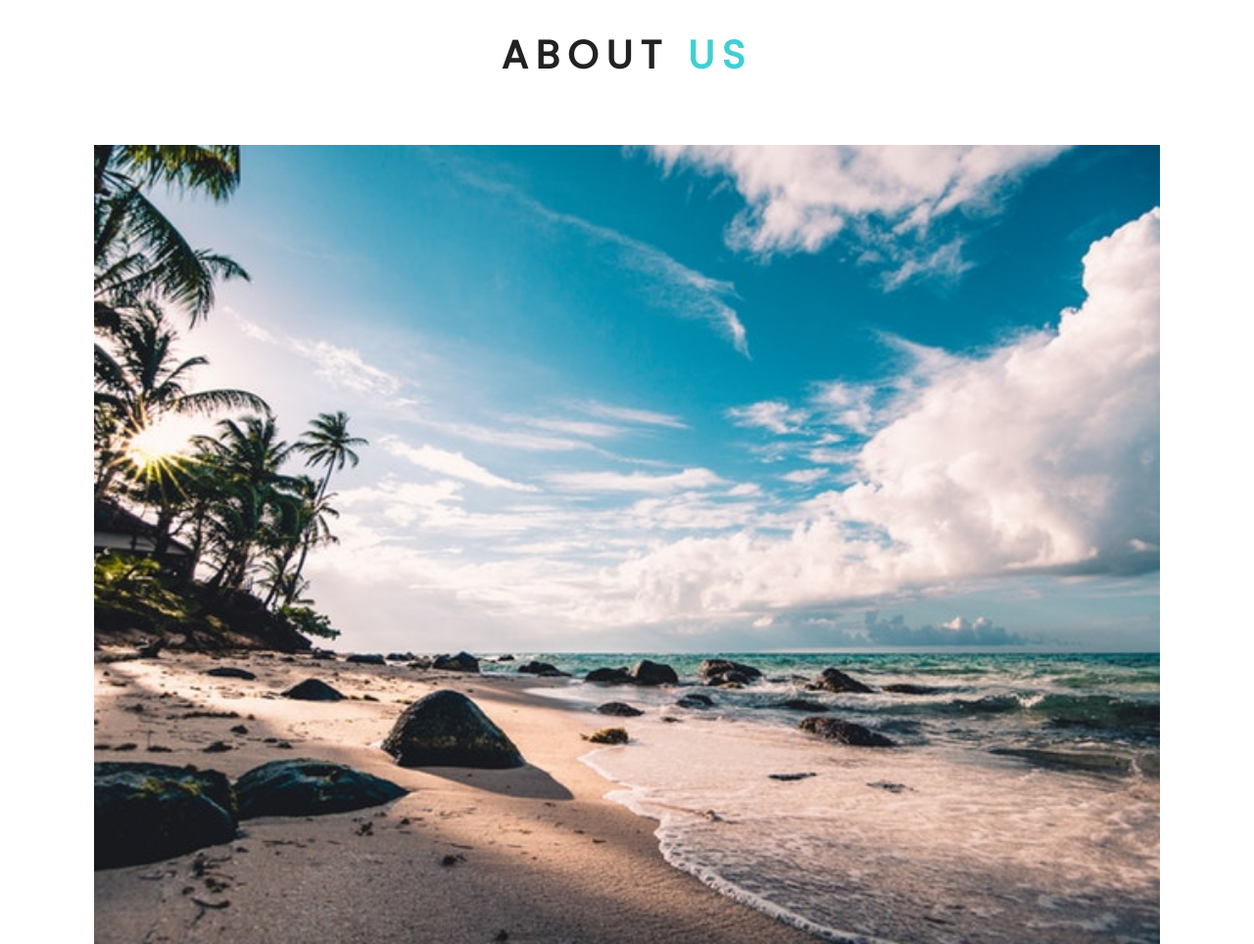
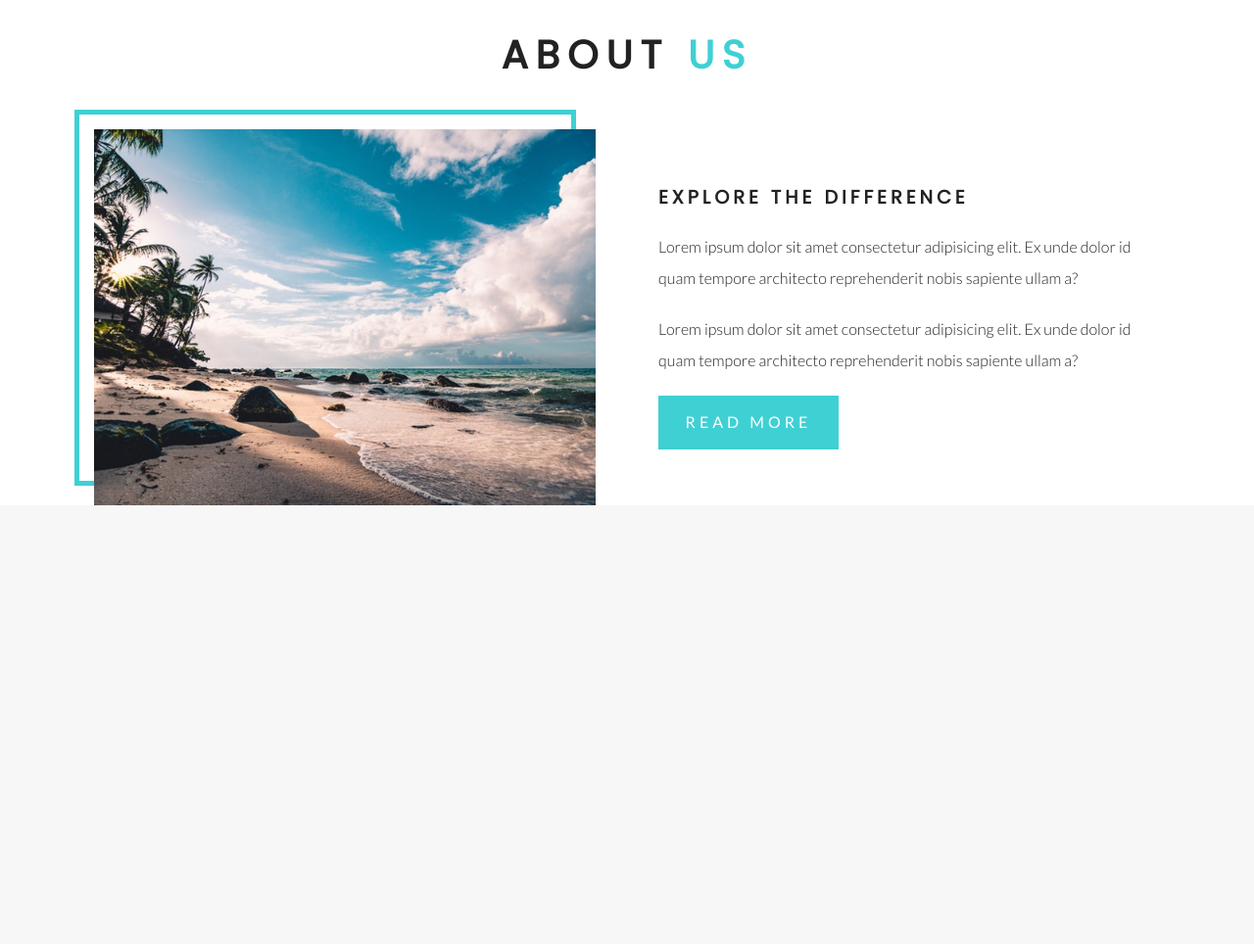
Before and after one commit to kapeiharshad/backroad_html_css-flexBox, a plain HTML site: page index.html in a window 1280 px wide. Shown: the part 820-1784 px from the top of the page at 98% size. After the commit the page ends 1368 px from the top, so only its background shows below. Drawn offline with Linux system fonts and the light colour scheme.

Commit message:
about html and css done

```diff
--- a/css/styles.css
+++ b/css/styles.css
@@ -66,11 +66,12 @@ p {
 }
 a {
   text-decoration: none;
+  display: inline-block;
 }
 .section-center{
   width:85vw;
   max-width: 1170px;
-  margin:4rem auto 2rem auto;
+  margin:3rem auto 2rem auto;
 }
 .btn-white{
   text-transform: uppercase;
@@ -84,6 +85,20 @@ a {
 }
 .btn-white:hover{
   background: var(--mainWhite);
+  color: var(--primaryColor);
+}
+.btn-primary{
+  text-transform: uppercase;
+  color: var(--mainWhite);
+  letter-spacing: var(--mainSpacing);
+  border: 2px solid var(--primaryColor);
+  background: var(--primaryColor);
+  padding: 0.9rem 1.6rem;
+  transition: var(--mainTransition);
+  cursor: pointer;
+}
+.btn-primary:hover{
+  background: transparent;
   color: var(--primaryColor);
 }
 
@@ -128,6 +143,9 @@ a {
 }
 }
 /* -------------------- end of  hero css --------------------- */
+/* -------------------- end of  header css --------------------- */
+
+/* -------------------- start of  about css --------------------- */
 .about{
   background: var(--mainWhite);
 }
@@ -139,12 +157,43 @@ a {
 .title{
   font-size: 2.5rem;
   letter-spacing: 0.5rem;
+  font-weight: bold;
 }
 .subtitle{
-  color: var(--primaryColor)
+  color: var(--primaryColor);
 }
 .about-info {
   margin-top:2rem ;
 }
-
+@media screen and (min-width:870px){
+  .about-center{
+    display: flex;
+    justify-content: space-between;
+  }
+  .about-img,.about-info {
+    flex: 0 0 calc(50% - 2rem);
+    margin-bottom: 0;
+    margin-top:0;
+  }
+  .about-info{
+    align-self: center;
+  }
+}
+@media screen and (min-width:1170px) {
+  .about-img::before{
+    content: "";
+    position: absolute;
+    top: -1.25rem;
+    left: -1.25rem;
+    width: 100%;
+    height: 100%;
+    border: 5px solid var(--primaryColor);
+  }
+  .about-img{
+    position: relative;
+  }
+  .about-photo{
+    position: relative;
+  }
+}
 /* -------------------- end of  header css --------------------- */
--- a/index.html
+++ b/index.html
@@ -38,7 +38,7 @@
 
     <div class="about-center section-center">
       <article class="about-img">
-        <img src="./image/aboutUs.jpg" alt="about image">
+        <img class="about-photo" src="./image/aboutUs.jpg" alt="about image">
       </article>
       <article class="about-info">
         <h4 style="text-transform: uppercase;">explore the difference</h4>
```
